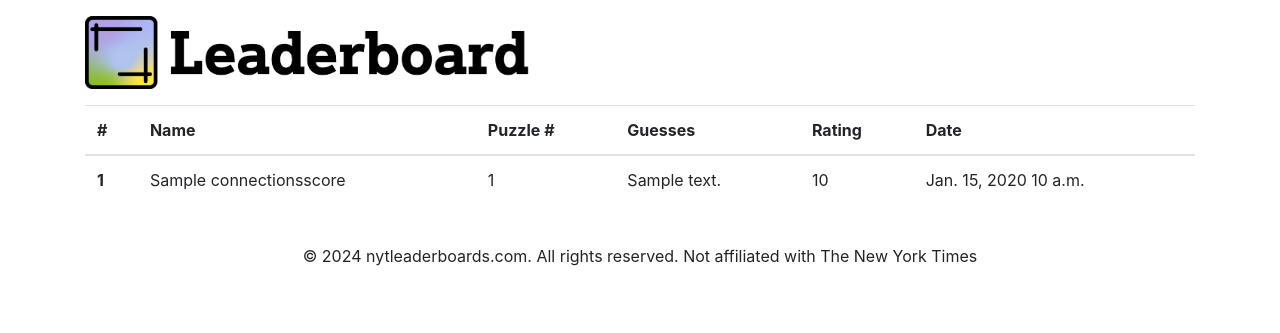
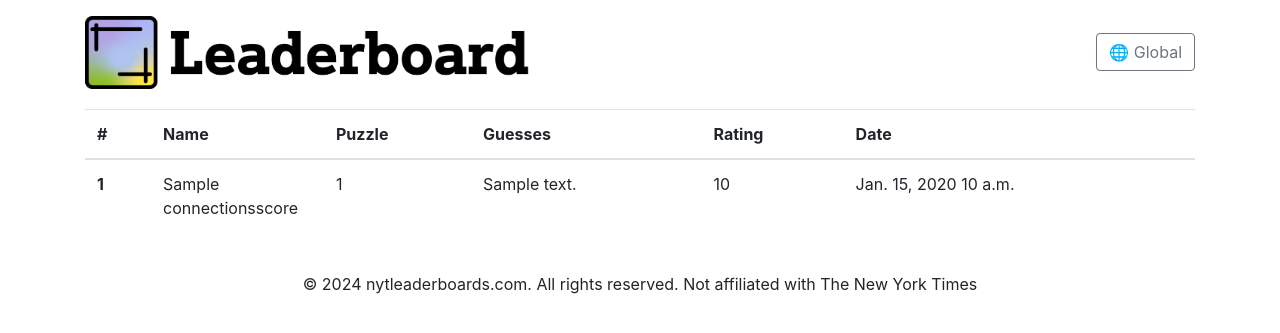
Before and after one commit to CalvinSch/nyt_game_leaderboard, a Django app: page / in a window 1280 px wide. Shown: the part 60-393 px from the top of the page. Run offline with Django 5.2, Linux system fonts and the light colour scheme; tables that the repository leaves empty hold one stand-in row (values such as "Sample post"); some libraries are stand-ins or nearby versions.

Commit message:
Groundwork for leaderboard filtering

```diff
--- a/leaderboards/models.py
+++ b/leaderboards/models.py
@@ -1,6 +1,6 @@
 from django.db import models
 from django.conf import settings
-from users.models import Profile
+from users.models import Profile, User
 
 # Create your models here.
 
--- a/leaderboards/templates/leaderboards/leaderboard.html
+++ b/leaderboards/templates/leaderboards/leaderboard.html
@@ -13,16 +13,36 @@
 <div class="container mt-3">
     {% load static %}
     <!-- This is working properly on local test, in a fresh browser with cache cleared -->
-    <img src="{% static "img/leaderboard_logo.png" %}" alt="Leaderboard Logo" style="width: 40%;" class="img-fluid">
+    <div>
+        <!-- <img src="{% static "img/leaderboard_logo.png" %}" alt="Leaderboard Logo" style="width: 40%;" class="img-fluid"> -->
+        <div class="d-flex justify-content-between align-items-center" style="margin-bottom: 20px;">
+            <img src="{% static 'img/leaderboard_logo.png' %}" alt="Leaderboard Logo" style="width: 40%;" class="img-fluid">
+            <button id="emojiToggle" class="btn btn-outline-secondary" onclick="toggleEmoji()">
+                <span id="emoji">🌐 Global</span>
+            </button>
+        </div>
+
+        <script>
+            function toggleEmoji() {
+                var emoji = document.getElementById("emoji");
+                if (emoji.textContent === "🌐 Global") {
+                    emoji.textContent = "👥 Following"; // Change to group emoji
+                } else {
+                    emoji.textContent = "🌐 Global"; // Change back to globe emoji
+                }
+            }
+        </script>
+
+    </div>
     <!-- <a href="submit_score">Submit Score</a> -->
     <table class="table mt-3">
         <thead>
             <tr>
                 <th scope="col">#</th>
-                <th scope="col">Name</th>
-                <th scope="col">Puzzle #</th>
-                <th scope="col">Guesses</th>
-                <th scopre="col">Rating</th>
+                <th scope="col" style="padding-right: 0.1rem">Name</th>
+                <th scope="col">Puzzle</th>
+                <th scope="col" style="padding-right: 0.2rem">Guesses</th>
+                <th scope="col">Rating</th>
                 <th scope="col">Date</th>
             </tr>
         </thead>
@@ -30,9 +50,9 @@
             {% for score in leaderboard_scores %}
             <!-- if score.ayername in player.friends -->
                 <tr>
-                    <th scope="row">{{ forloop.counter }}</th>
+                    <th scope="row" style="padding-right: 0rem">{{ forloop.counter }}</th>
                     {% if score.player_name != '' %}
-                    <td>{{ score.player_name }}</td>
+                    <td style="max-width: 90px;"><div style="overflow: scroll; width: 100%">{{ score.player_name }}</div></td>
                     {% else %}
                     <td>Guest</td>
                     {% endif %}
--- a/leaderboards/views.py
+++ b/leaderboards/views.py
@@ -1,10 +1,15 @@
 from django.shortcuts import render, redirect
 from .forms import ConnectionsScoreForm
 from .models import ConnectionsScore
+from users.models import Profile
+from users.views import user_profile_view
 
 # Create your views here.
 def leaderboard_view(request):
     leaderboard_scores = ConnectionsScore.objects.order_by('puzzle_number', 'score_value').reverse()
+
+    #following_ids =
+    #following_scores = request.user.friend_user_ids
 
     context = {'leaderboard_scores': leaderboard_scores}
     return render(request, 'leaderboards/leaderboard.html', context)
--- a/users/templates/users/layout.html
+++ b/users/templates/users/layout.html
@@ -29,14 +29,32 @@
         #user::after{
             content:"My Profile"
         }
-        @media (max-width: 400px) {
+        #login::after{
+            content:"Log In"
+        }
+        @media (max-width: 430px) {
             #submit::after{
                 content:"Submit"
             }
             #user::after{
                 content:"Profile"
             }
+            #login::after{
+                content:"Log In"
+            }
         }
+        @media (max-width: 330px) {
+            #submit::after{
+                content:"s"
+            }
+            #user::after{
+                content:"👤"
+            }
+            #login::after{
+                content:"🔑"
+            }
+        }
+
     </style>
     {% load static %}
     <!-- With updated STATICFILE_DIRS, we can now reference static files like this. BE SURE TO python manage.py collectstatic -->
@@ -65,13 +83,13 @@
         <!-- Update these href attributes to match your URL names -->
         {% if user.username != '' %}
         <!-- Check if user is registered. TODO: Check authentication? -->
-        <a href="{% url 'users:user_profile' username=request.user.username %}" id="user"></a>
+        <a href="{% url 'users:user_profile' username=request.user.username %}" id="user"><!-- Text Filled with @media --></a>
         {% else %}
         <!-- To prevent errors for non-registered users, redirect to the registration view -->
-        <a href="{% url 'users:login' %}">Log In</a>
+        <a href="{% url 'users:login' %}" id="login"><!-- Text Filled with @media --></a>
         {% endif %}
         <a href="{% url 'leaderboards:leaderboard' %}">Leaderboard</a>
-        <a href="{% url 'leaderboards:submit' %}" id="submit"></a>
+        <a href="{% url 'leaderboards:submit' %}" id="submit"><!-- Text Filled with @media --></a>
     </div>
 
     {% block body %}
```
